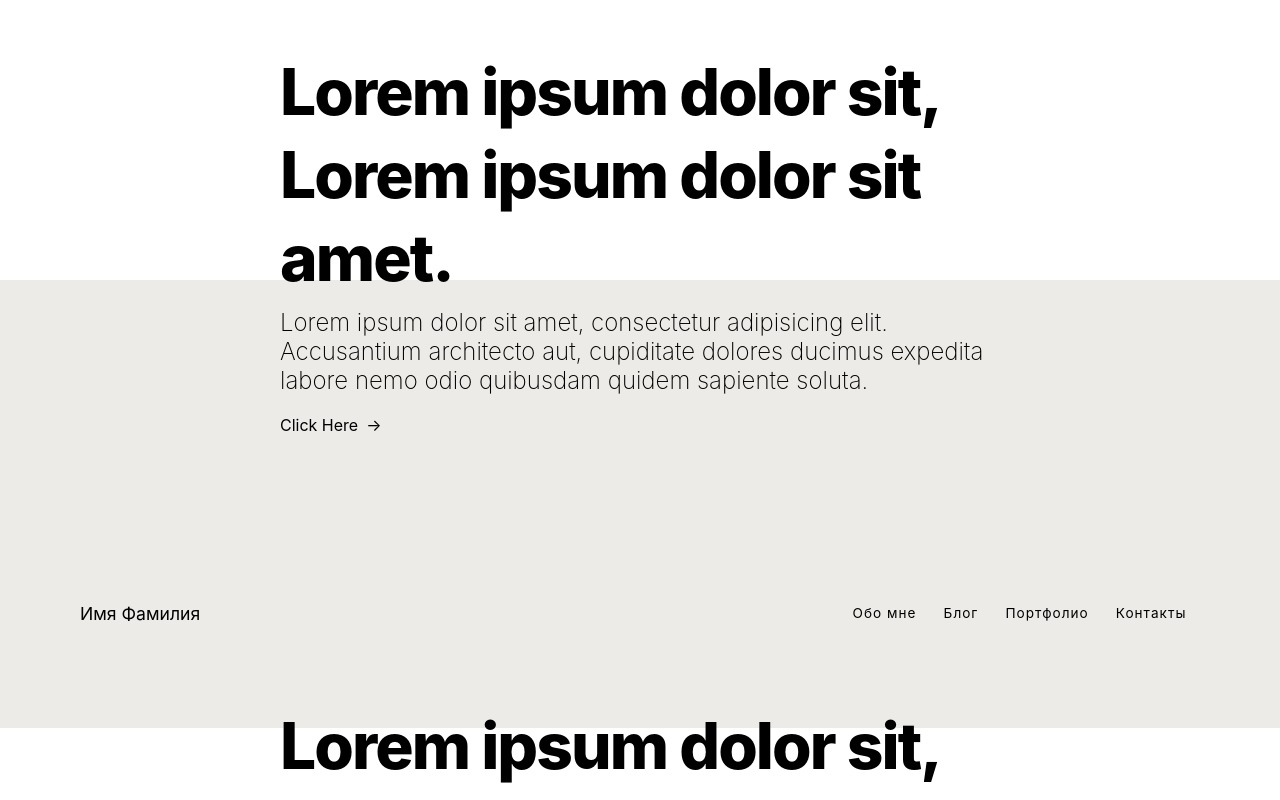
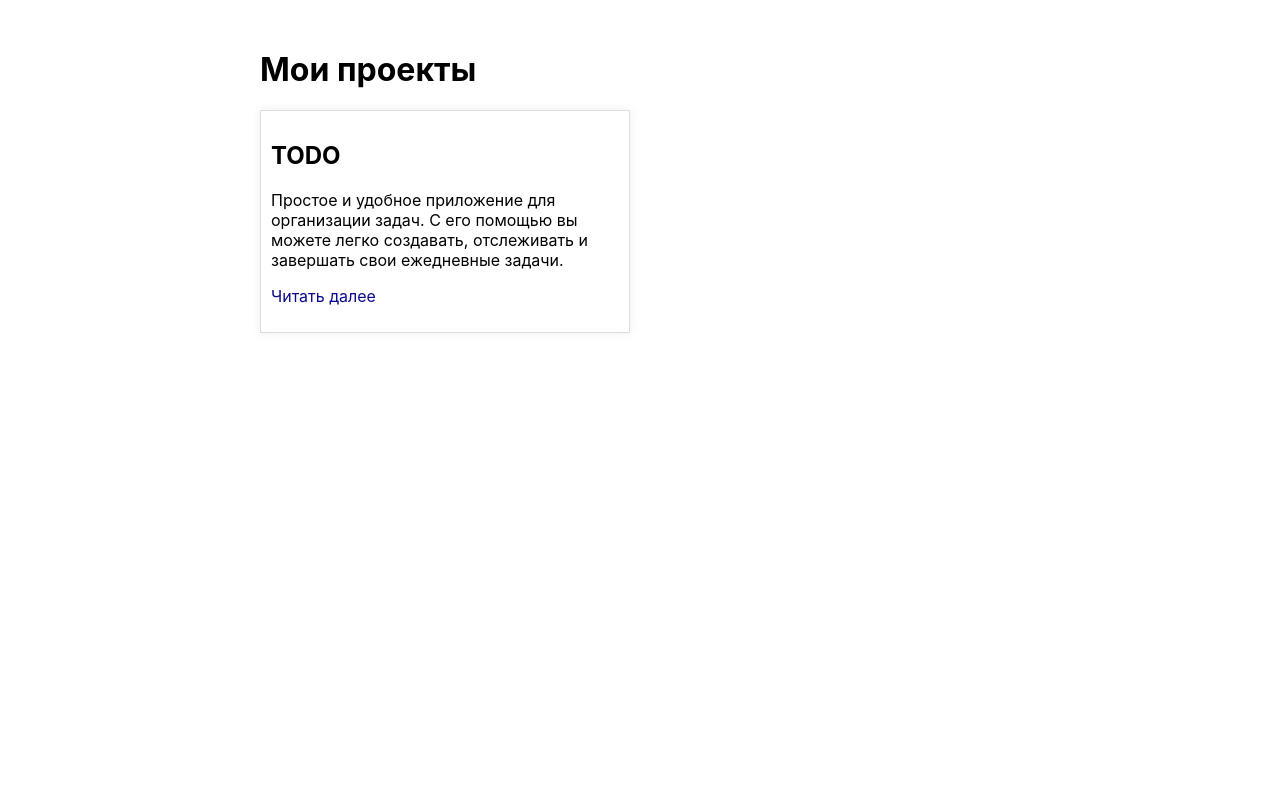
Before and after one commit to Shuvu4/svelte-test, a SvelteKit app: page /project in a window 1280 px wide. Shown: the top 800 px of the page. Built offline with nearby package versions, Linux system fonts and the light colour scheme.

Commit message:
add todo app

```diff
--- a/src/routes/project/+layout.svelte
+++ b/src/routes/project/+layout.svelte
@@ -1,26 +1,3 @@
 <div class="container">
     <slot />
 </div>
-
-<nav>
-    <div class="nav-container">
-      <a href="/" class="nav-logo" title="Back to Homepage">Имя Фамилия</a>
-      <div class="nav-links">
-        <a href="/about" class="link">Обо мне</a>
-        <a href="/blog" class="link">Блог</a>
-        <a href="/projects" class="link">Портфолио</a>
-        <a href="/contact" class="link">Контакты</a>
-      </div>
-    </div>
-</nav>
-
-<div class="container">
-    <slot></slot>
-</div>
-
-<style>
-    .container {
-      max-width: 1400px;
-      margin: 50px auto;
-    }
-</style>
--- a/src/routes/project/+page.svelte
+++ b/src/routes/project/+page.svelte
@@ -1,98 +1,38 @@
-<svelte:head>
-<title>Имя Фамилия</title>
 <script>
     import { routes } from './routes.js';
 </script>
+
+<svelte:head>
+ <title>Портфолио</title>
 </svelte:head>
 
+
 <div class='container'>
-    <div class='info'>
-        <div class='animate-background'>
-            <div class='container info-container'>
-                <div class='info-text'>
-                    <h1>
-                        <p class='animate-text-1'>Lorem ipsum dolor sit,</p>
-                        <p class='text-2'>Lorem ipsum dolor sit amet.</p>
-                    </h1>
+    <h1>Мои проекты</h1>
+    <div class='apps'>
+     {#each routes as page}
+      <div class='app'>
+       <h2>{page.title}</h2>
+       <p>{page.body}</p>
+       <p class='readmore'>
+        <a class='link' href={`/project/apps/${page.id}`}>
+         Читать далее
+        </a>
+       </p>
       </div>
-
-                <h2 class='subtitle'>
-                    Lorem ipsum dolor sit amet, consectetur adipisicing elit. Accusantium architecto aut, cupiditate dolores
-                    ducimus expedita labore nemo odio quibusdam quidem sapiente soluta.
-                </h2>
-                <div style='color:black' class='scroll-button animate-scroll' tabindex='0'>
-                <a href='/about'>Click Here</a>
-                <div class='arrow'>→</div>
-                </div>
-            </div>
-        </div>
+     {/each}
     </div>
    </div>
 
 <div class='background-div'></div>
 
 <style>
-    .info {
-        text-align: center;
-        position: relative;
-    }
-    .info-container {
-        height: 100%;
-        display: flex;
-        flex-direction: column;
-        justify-content: center;
-        text-align: left;
-        align-items: start;
-    }
-    .container {
-        max-width: 1400px;
-        margin: 190px 0 0 2.5rem;
-    }
-
     .container {
      margin: 50px auto;
      max-width: 800px;
      padding: 0 20px;
     }
 
-    .info h1 {
-        font-size: 4rem;
-        margin: 0;
-    }
-    .info h1 p {
-        position: relative;
-        font: inherit;
-        margin: 0;
-        text-align: left;
-        line-height: 130%;
-        width: fit-content;
-        font-weight: 800;
-        letter-spacing: -0.03em;
-    }
-    .info h2 {
-        max-width: 65ch;
-        font-weight: 200;
-        margin-top: 0.50rem;
-    }
-
-    .background-div {
-        background-color: #ecebe8;
-        width: 100%;
-        height: 56vh;
-        margin: -205px auto;
-    }
-    .info .info-text {
-        position: relative;
-    }
-    .scroll-button {
-        display: flex;
-        border: none;
-        outline: none;
-        cursor: pointer;
-    }
-    .scroll-button .arrow {
-        margin-left: 0.50rem;
-    }
     .apps {
      display: grid;
      grid-template-columns: 1fr 1fr;
@@ -103,6 +43,7 @@
    padding: 10px;
    box-shadow: 0 0 10px #eee;
   }
+
   .link {
    color: rgb(10, 10, 139);
   }
--- a/src/routes/project/apps/1/+page.svelte
+++ b/src/routes/project/apps/1/+page.svelte
@@ -1,3 +1,7 @@
+<svelte:head>
+ <title>Портфолио</title>
+</svelte:head>
+
 <script>
 import Icon from '../../../../components/Icon.svelte';
 let newItem = '';
@@ -49,6 +53,27 @@
 
 
 <style>
+  .container {
+   margin: 50px auto;
+   max-width: 800px;
+   padding: 0 20px;
+  }
+
+  .apps {
+   display: grid;
+   grid-template-columns: 1fr 1fr;
+   grid-gap: 20px;
+  }
+  .app {
+   border: 1px solid #ddd;
+   padding: 10px;
+   box-shadow: 0 0 10px #eee;
+  }
+
+  .link {
+   color: rgb(10, 10, 139);
+  }
+
   main {
     display: flex;
     flex-direction: column;
```
Lines whose indentation alone changed are shown as unchanged.
